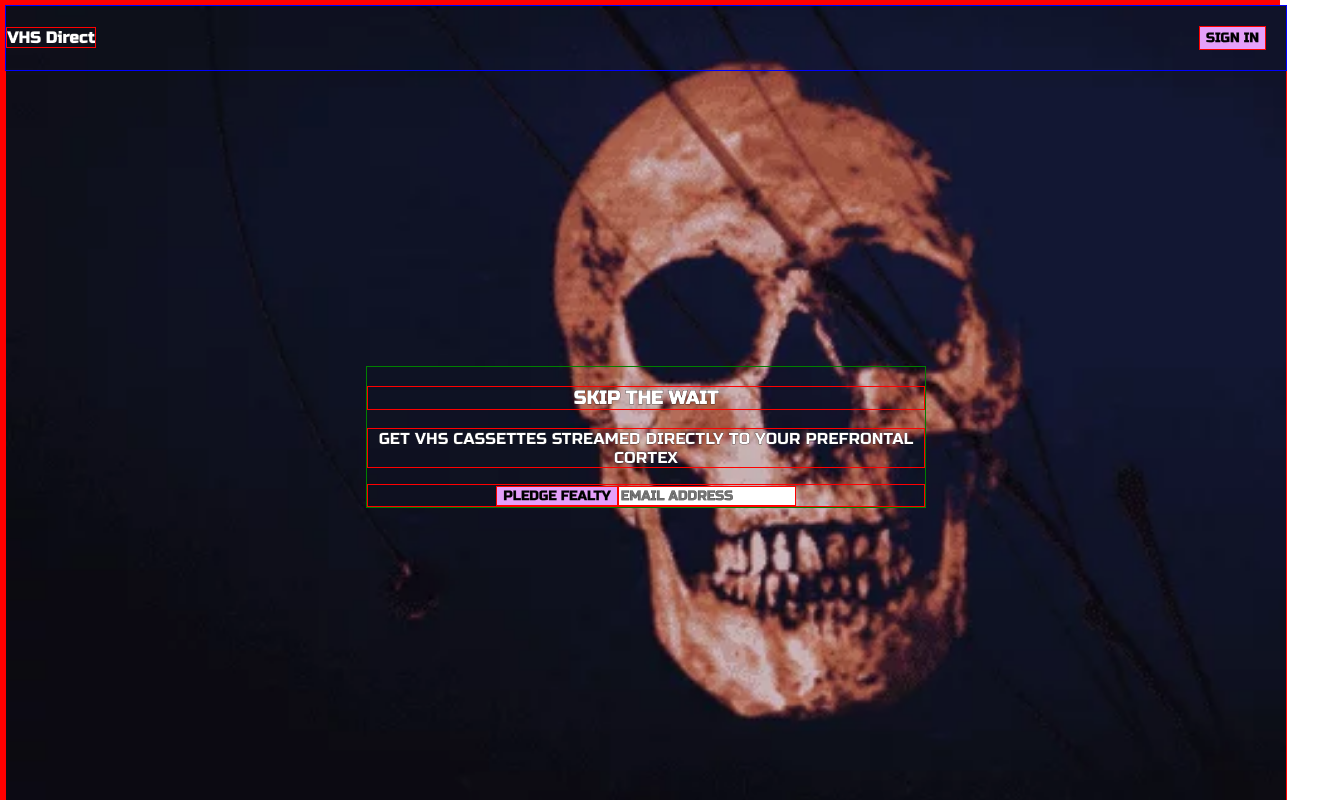
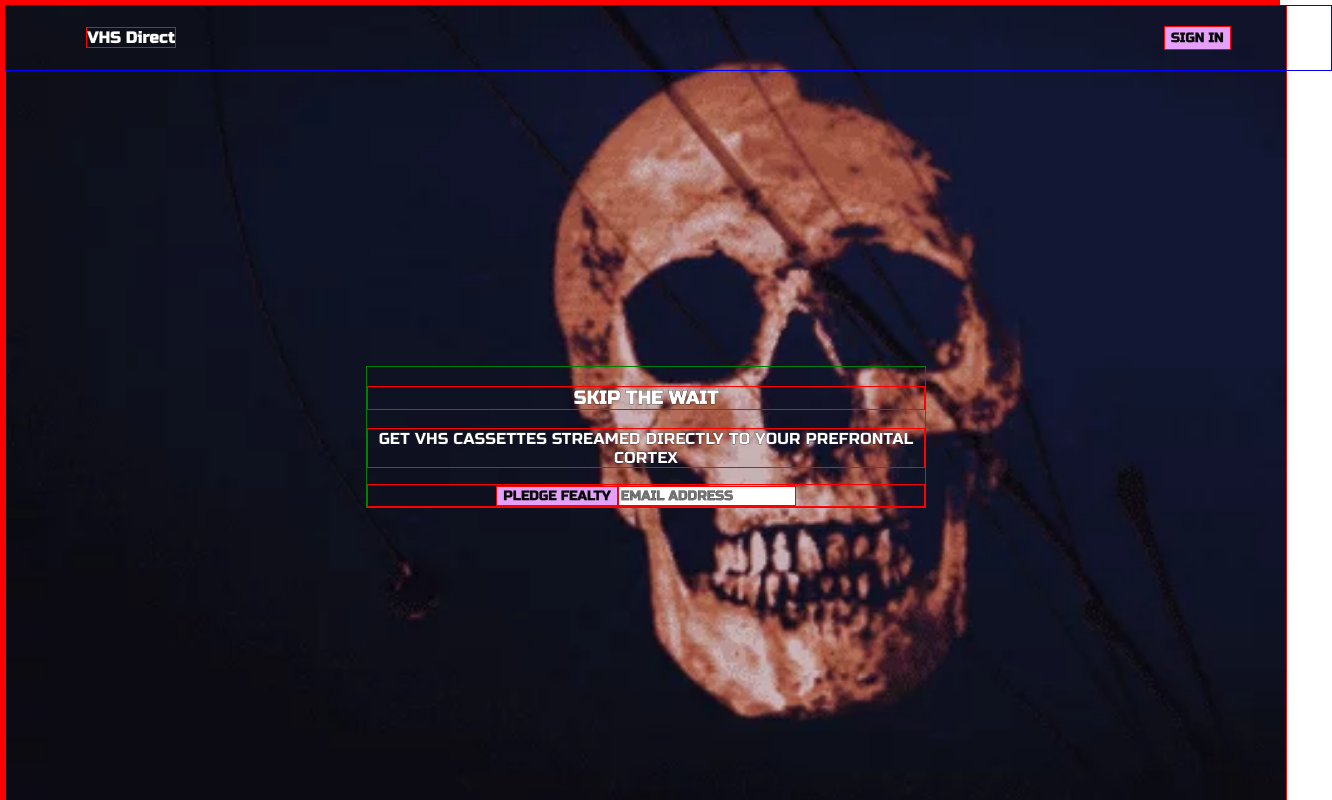
Before and after one commit to MattWalterTX/vhs-direct, a React (Create React App) app: page / in a window 1280 px wide. Shown: the top 800 px of the page, 1332 px wide, since content can reach past the window. Built offline with nearby package versions, Linux system fonts and the light colour scheme.

Commit message:
Adjust header

```diff
--- a/src/Home.css
+++ b/src/Home.css
@@ -30,8 +30,9 @@
   border: 1px solid blue;
   display: flex;
   justify-content: space-between;
+  padding: 0em 5em 0em 5em;
   position: absolute;
-  width: 100%;
+  width: 91%;
   z-index: 1;
 }
 
```
